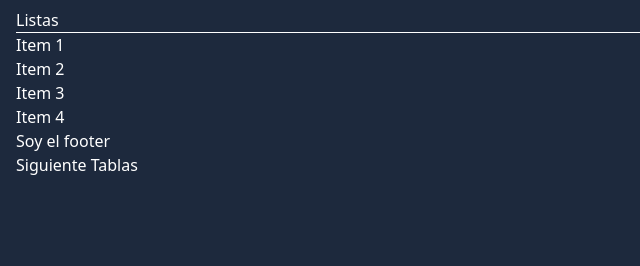
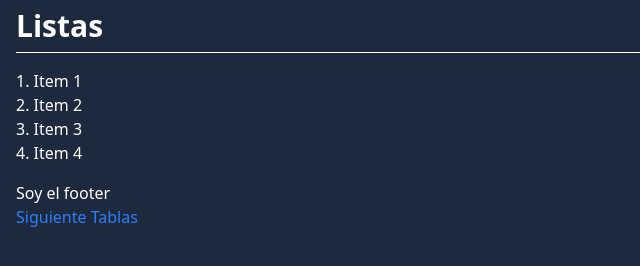
Before and after one commit to sergiobytes/taliwind-devtalles, a website: page src/01-pseudo-classes/01-listas.html in a window 1280 px wide. Shown: the whole page, without its empty margins (0-640 px from the left). Drawn offline with nearby package versions, Linux system fonts and the light colour scheme; files that its build step writes are made by us from their sources.

Commit message:
fix: enhance list styling and footer link in 01-listas.html for better consistency

```diff
--- a/src/01-pseudo-classes/01-listas.html
+++ b/src/01-pseudo-classes/01-listas.html
@@ -9,15 +9,19 @@
   <body>
     <h1>Listas</h1>
     <hr />
-    <ul>
-      <li>Item 1</li>
-      <li>Item 2</li>
-      <li>Item 3</li>
-      <li>Item 4</li>
+    <ul class="list-inside list-decimal">
+      <li class="first:mt-4 last:mb-4">Item 1</li>
+      <li class="first:mt-4 last:mb-4">Item 2</li>
+      <li class="first:mt-4 last:mb-4">Item 3</li>
+      <li class="first:mt-4 last:mb-4">Item 4</li>
     </ul>
     <footer>
       <p>Soy el footer</p>
-      <a href="02-tablas.html">Siguiente Tablas</a>
+      <a
+        href="02-tablas.html"
+        class="cursor-pointer text-blue-500 hover:underline"
+        >Siguiente Tablas</a
+      >
     </footer>
   </body>
 </html>
--- a/src/styles.css
+++ b/src/styles.css
@@ -2,6 +2,9 @@
 
 @layer base {
   body {
-    @apply bg-slate-800 px-4 py-2 text-white;
+    @apply bg-slate-800 p-8 px-4 py-2 text-white;
+  }
+  h1 {
+    @apply mb-2 text-3xl font-bold;
   }
 }
```
